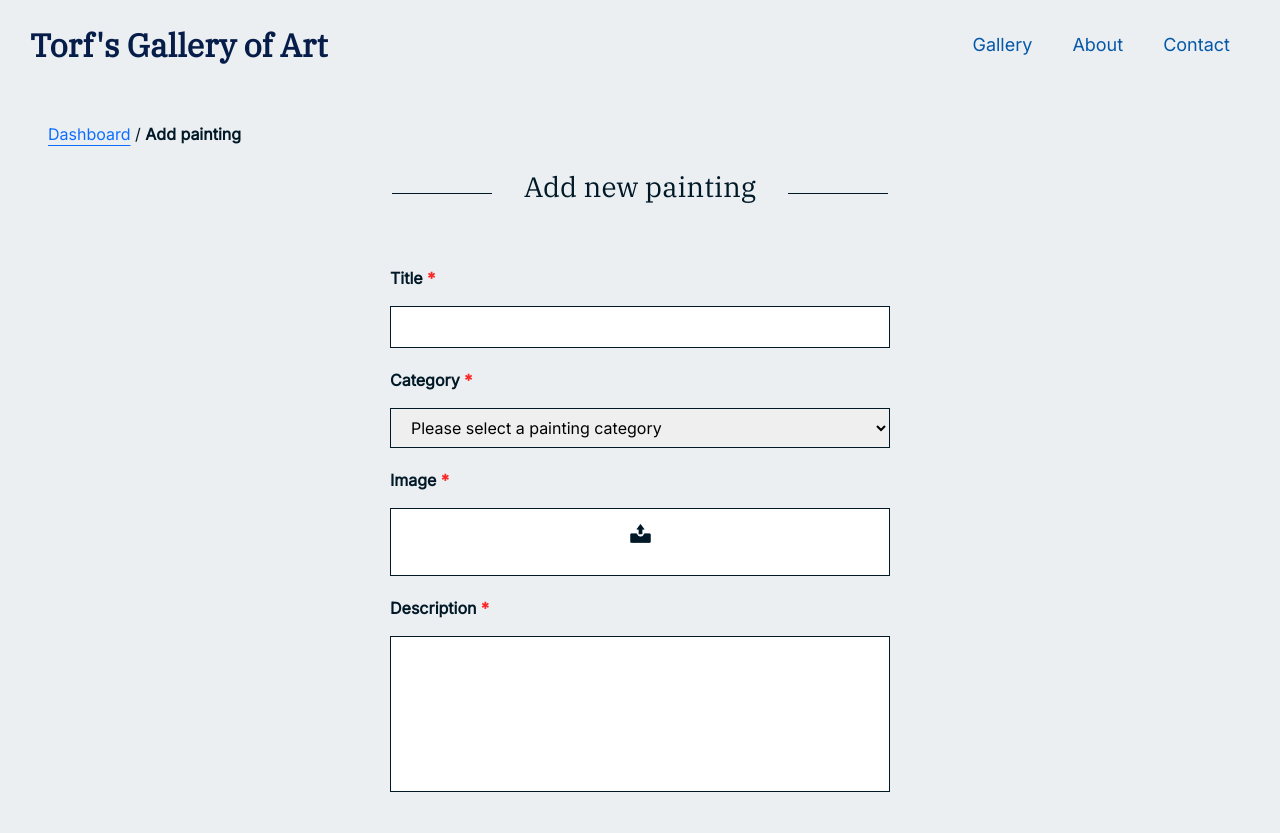
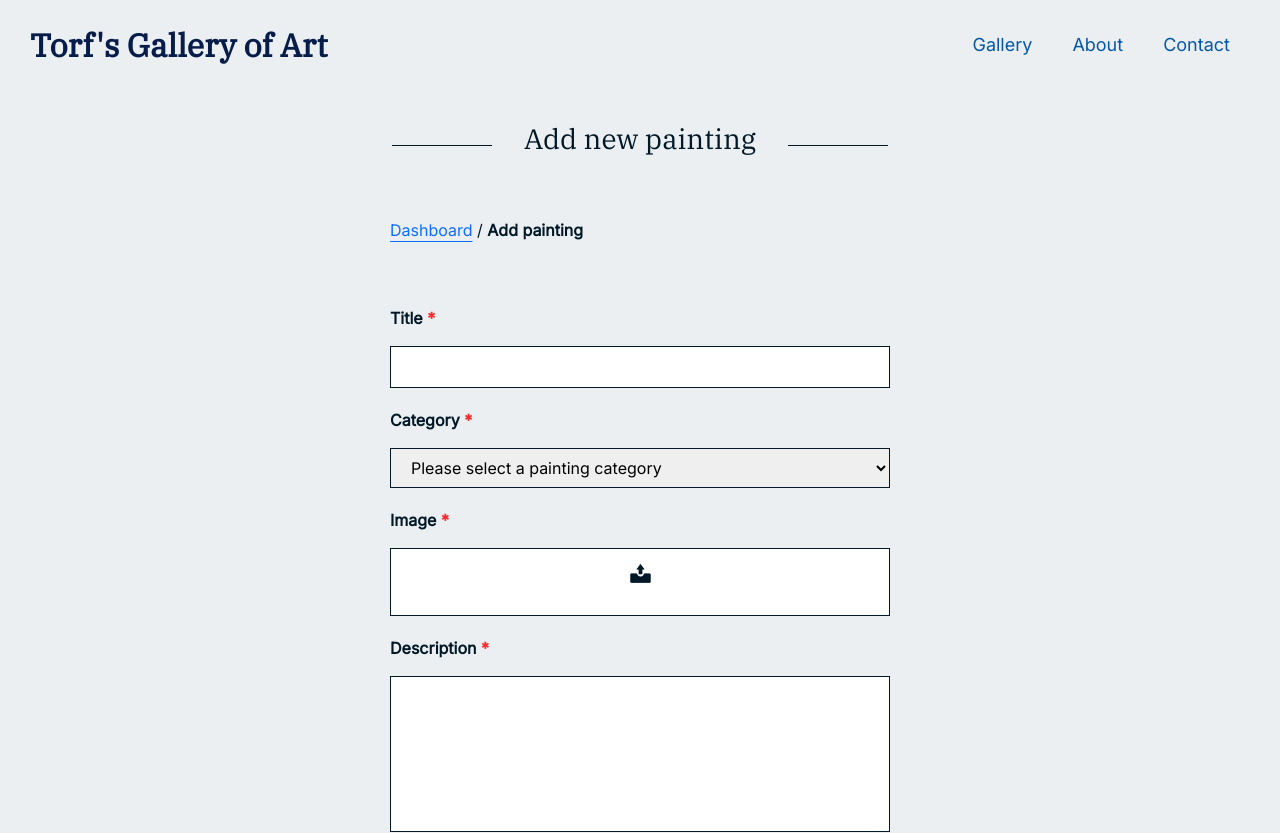
Before and after one commit to lunadragon06/torfs-art-gallery, a React (Create React App) app: page /add in a window 1280 px wide. Shown: the top 833 px of the page. Built offline with nearby package versions, Linux system fonts and the light colour scheme.

Commit message:
Update Add.js

```diff
--- a/src/components/pages/admin/subpages/Add.js
+++ b/src/components/pages/admin/subpages/Add.js
@@ -55,16 +55,16 @@ function Add() {
     }
 
 	return (
-	<>
-		<div className="breadcrumb">
+	<section className="add" style={{ margin: '0 auto', maxWidth: '1000px', }}>
+		<Heading content="Add new painting" />
+		<form onSubmit={handleSubmit(onSubmit)}>
+		{serverError && <FormError>{serverError}</FormError>}
+		<div className="breadcrumb" style={{ marginBottom: '4rem', }}>
 			<Link to="/dashboard">
 				Dashboard
 			</Link>
 			<span className="current-link"> / <b> Add painting</b></span>
 		</div>
-		<Heading content="Add new painting" />
-		<form onSubmit={handleSubmit(onSubmit)}>
-		{serverError && <FormError>{serverError}</FormError>}
             <label htmlFor="title">
 				Title <span className="reqdot">*</span>
 			</label>
@@ -102,7 +102,7 @@ function Add() {
 			    {submitting ? "Adding..." : "Add"}
 			</button>
         </form>
-	</>
+	</section>
 	);
 }
 
```
